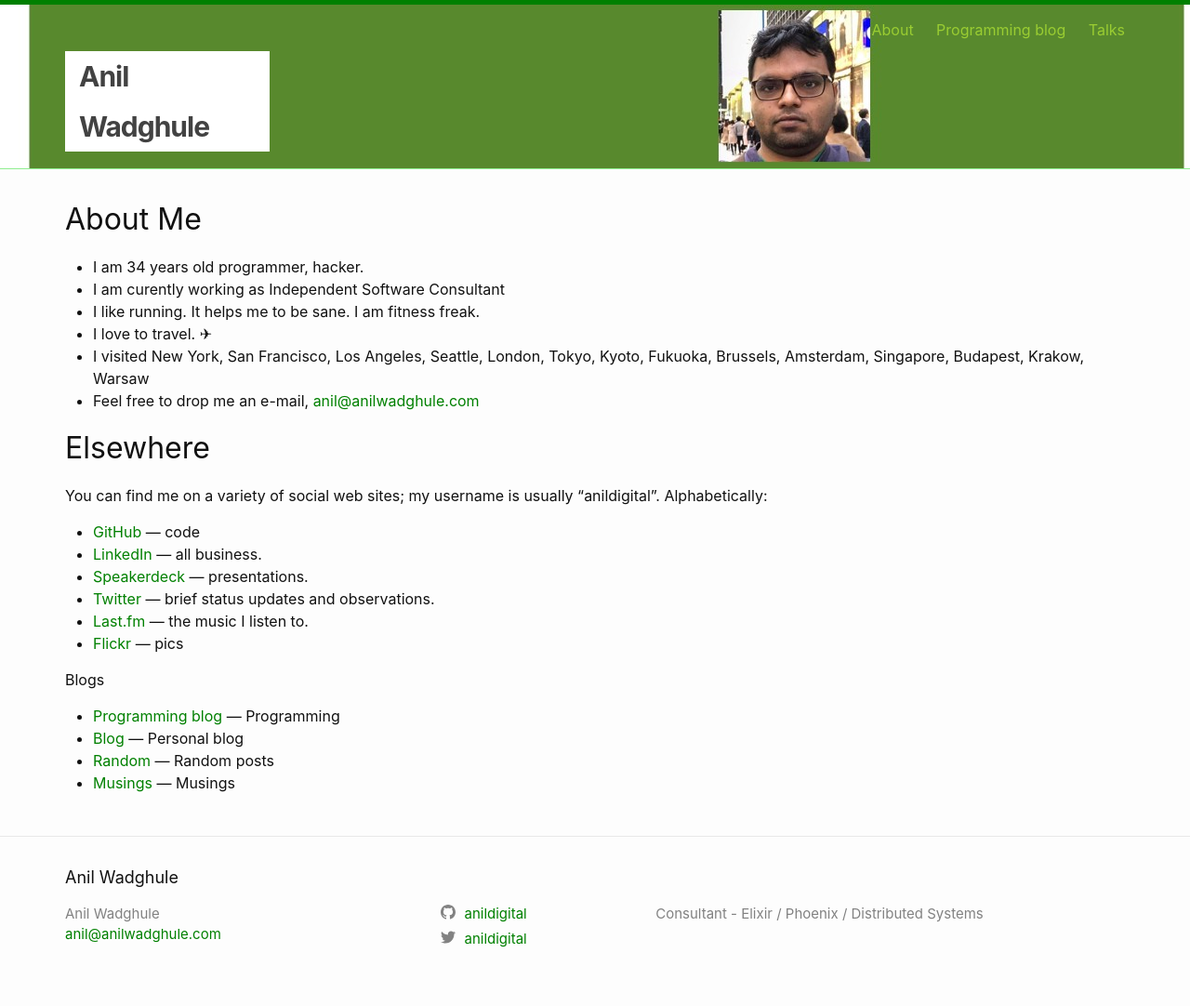
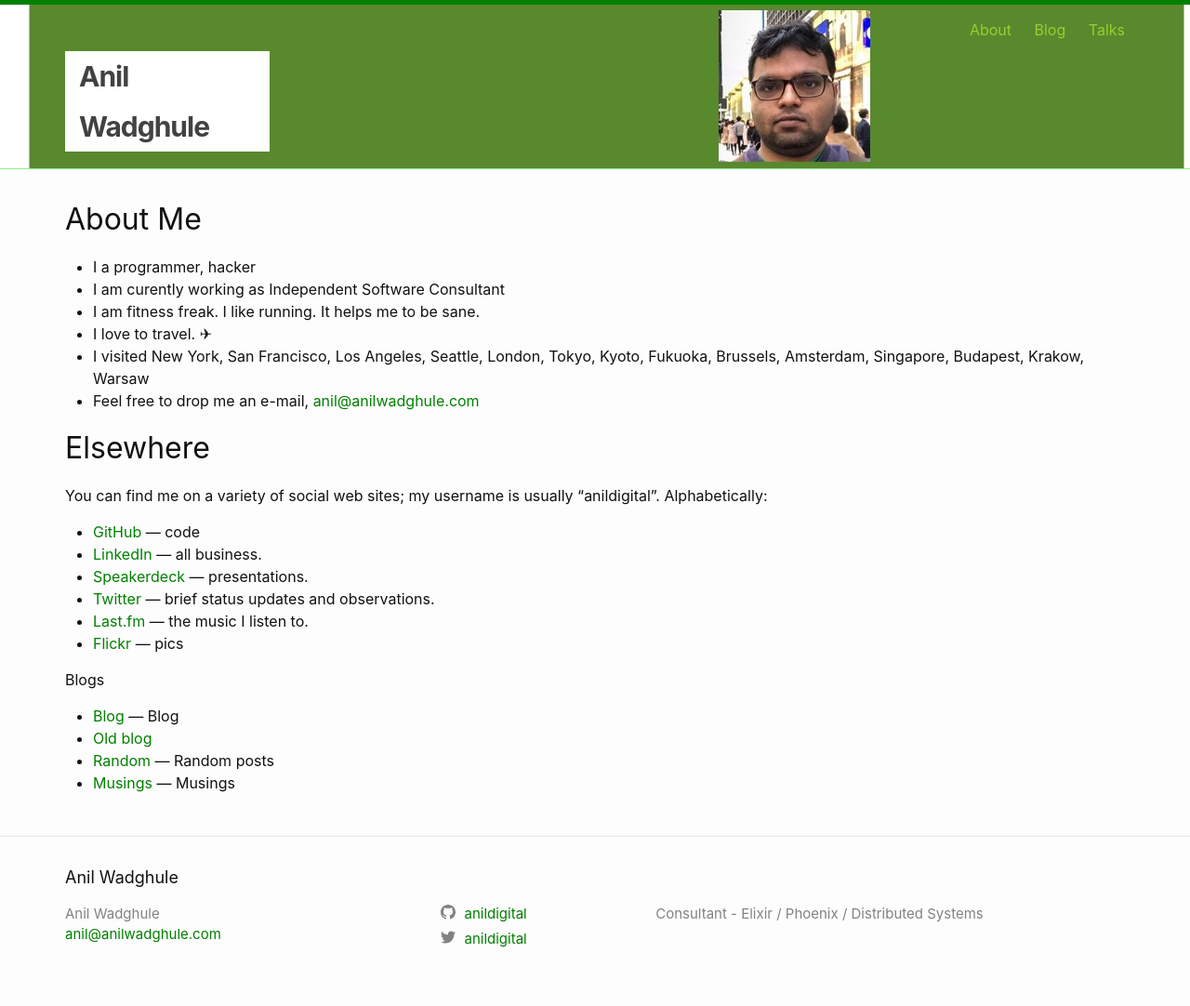
Before and after one commit to anildigital/anildigital.github.io, a Jekyll site: the page built from about.md, in a window 1280 px wide. Shown: the whole page at 93% size. Built offline with Jekyll 4.4.1, drawn with Linux system fonts in a browser that asks for light colours; comment, search, counter and statistics services are not loaded.

Commit message:
Update blog urls

```diff
--- a/_includes/header.html
+++ b/_includes/header.html
@@ -32,7 +32,7 @@
         {% elsif my_page.url contains 'random'  %}
         {% comment %}Do nothing{% endcomment %}
         {% elsif my_page.url contains 'blog'  %}
-        <a  class="page-link" style="color: yellowgreen;"  href="https://anildigital.dev">Programming blog</a>
+        <a  class="page-link" style="color: yellowgreen;"  href="https://blog.anilwadghule.com/">Blog</a>
         {% elsif my_page.url contains 'archive'  %}
         {% comment %}Do nothing{% endcomment %}
         {% else %}
--- a/about.md
+++ b/about.md
@@ -7,13 +7,12 @@
 About Me
 ========
 
-* I am 34 years old programmer, hacker.
+* I a programmer, hacker
 * I am curently working as Independent Software Consultant
-* I like running. It helps me to be sane. I am fitness freak.
+* I am fitness freak. I like running. It helps me to be sane.
 * I love to travel. ✈
 * I visited New York, San Francisco, Los Angeles, Seattle, London, Tokyo, Kyoto, Fukuoka, Brussels, Amsterdam, Singapore, Budapest, Krakow, Warsaw
 * Feel free to drop me an e-mail, <a href="mailto:anil@anilwadghule.com">anil@anilwadghule.com</a>
-
 
 Elsewhere
 =========
@@ -29,7 +28,7 @@
 
 #### Blogs
 
-* [Programming blog](https://anildigital.dev) — Programming
-* [Blog](/blog.html) — Personal blog
+* [Blog](http://blog.anilwadghule.com/) — Blog
+* [Old blog](/blog.html)
 * [Random](/random.html) — Random posts
 * [Musings](/musings.html) — Musings
--- a/blog.html
+++ b/blog.html
@@ -4,7 +4,6 @@
 ---
 
 <div id="home">
-  <p><span style="background-color:yellow;">This is just a personal blog now.</span> For my development blog, please visit <a href="https://anildigital.dev">https://anildigital.dev</a> </p>
   <h1 id="intro">The three most recent posts.</h1><h4>(see <a href="/archive.html">archive</a> for more)</h4>
   <div>
   </div>
--- a/index.html
+++ b/index.html
@@ -38,7 +38,7 @@
 
 
 <p>
-  <a href="https://github.com/anildigital">GitHub</a> |   <a href="/talks.html">Talks</a> | <a href="https://anildigital.dev">Programming Blog</a>
+  <a href="https://github.com/anildigital">GitHub</a> |   <a href="/talks.html">Talks</a> | <a href="https://blog.anilwadghule.com">Blog</a>
 </p>
 
 
```
